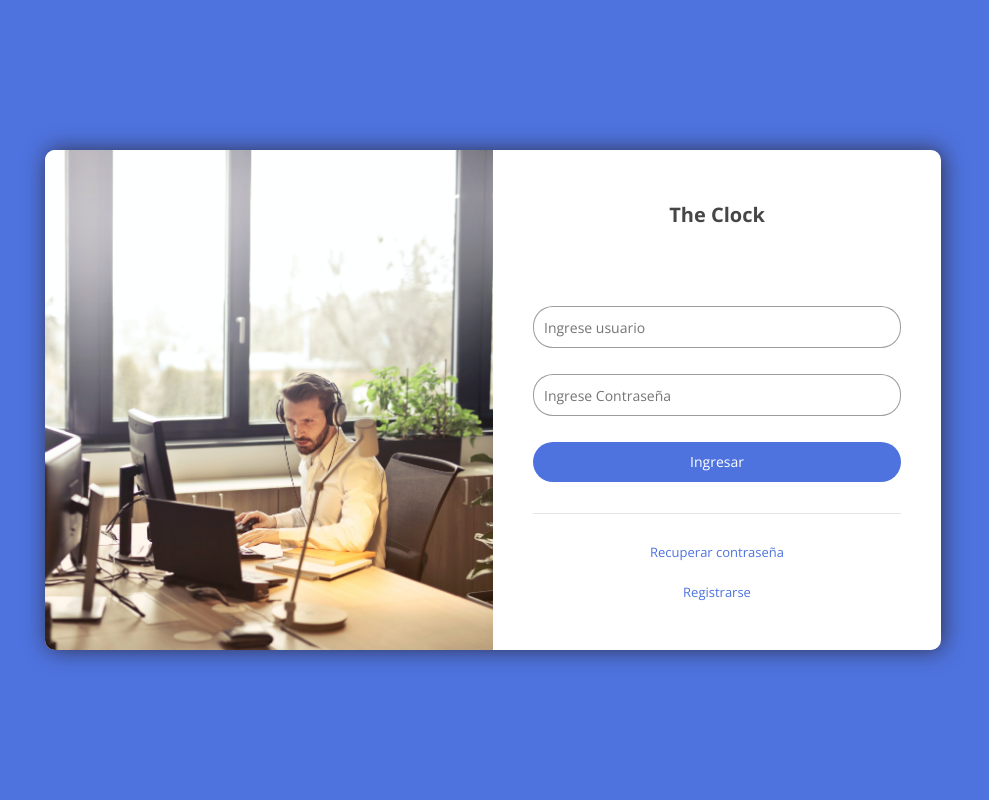
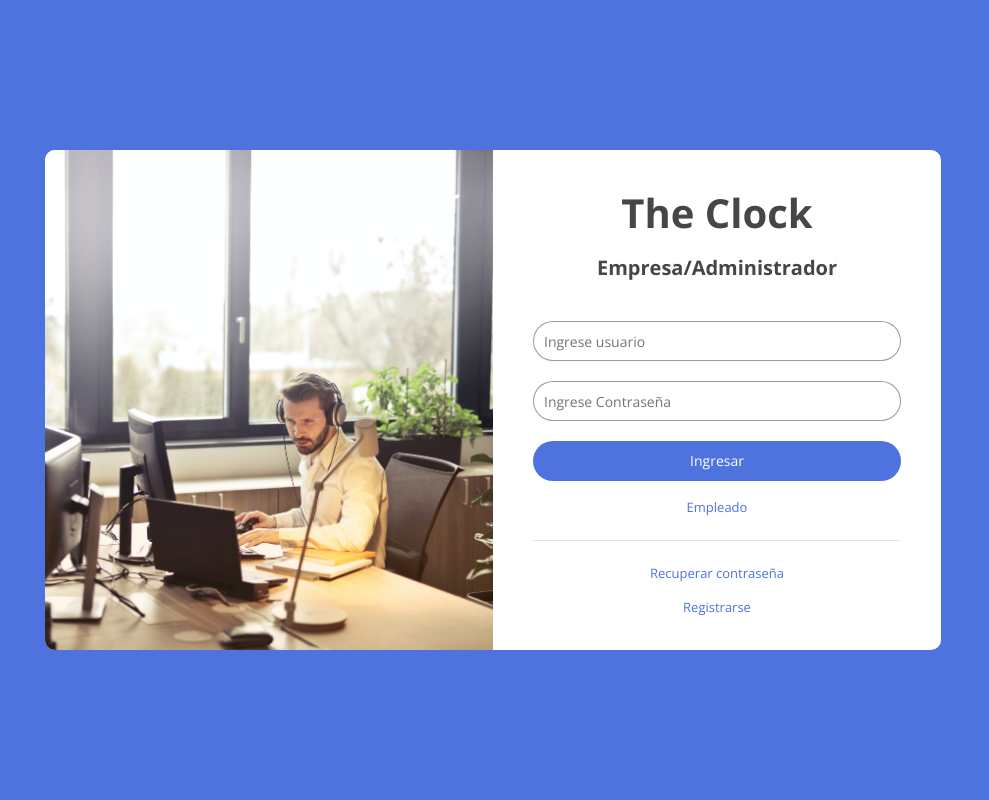
Before and after one commit to ericseparovic/The-Clock, a Flask app: page / in a window 1280 px wide. Shown: the whole page, without its empty margins (147-1136 px from the left). Run offline with Flask 2, Linux system fonts and the light colour scheme.

Commit message:
Se crea estilos login empresa y login empleados

```diff
--- a/app.py
+++ b/app.py
@@ -13,15 +13,16 @@ app = Flask(__name__)
 
 app.config.update(SECRET_KEY=os.urandom(24))
 
+#Login empresas
+@app.route('/')
+def login_company():
+    return render_template('login_company.html')
+
 #Ruta registro de empresas
 @app.route('/register_company')
 def register_company():
     return render_template("register_company.html")
 
-#Login empresas
-@app.route('/')
-def login_company():
-    return render_template('login_company.html')
 
 #Login personal
 @app.route('/login_personal')
--- a/static/css/style.css
+++ b/static/css/style.css
@@ -1,17 +1,47 @@
+/**********Inicio Estilos Generales**********/
 html {
+    -webkit-box-sizing: border-box;
+    -moz-box-sizing: border-box;
+    box-sizing: border-box;
     font-size: 62.5%;
+  }
+  *, *:before, *:after {
+    -webkit-box-sizing: inherit;
+    -moz-box-sizing: inherit;
+    box-sizing: inherit;
 }
 
 body {
-  background-color: #4e73df;
+    margin: 0px;
+    padding: 0px;
+}
+/**********Fin Estilos Generales **********/
+
+/* ----------------------------------------------------- */
+
+/**********Inicio Variables**********/
+:root {
+    --blue: #4e73df;
+    --font-family: 'Open Sans', sans-serif;
+}
+
+/**********Fin Variables**********/
+
+/* ---------------------------------------------------- */
+
+/*Inicio Estilos Login Empresas */
+.main_login {
+    background-color: var(--blue);
+    height: 100vh;
     display: flex;
     justify-content: center;
     align-items: center;
-  height: 100vh;
-  font-family: "Open Sans", sans-serif;
+    font-family: var(--font-family);
 }
 
-.main {
+
+
+.main_login__box {
     background-color: white;
     display: flex;
     flex-wrap: wrap;
@@ -19,34 +49,42 @@ body {
     max-width: 90rem;
     width: 70%;
     border-radius: 1rem;
-  box-shadow: 2px 0px 22px 0px rgba(40, 30, 30, 0.75);
-  -webkit-box-shadow: 2px 0px 22px 0px rgba(40, 30, 30, 0.75);
-  -moz-box-shadow: 2px 0px 22px 0px rgba(40, 30, 30, 0.75);
 }
-.main .main-img, .main .main-form {
+
+.main_login__img, .main_login__form {
     flex: 1;
     padding: 4rem;
+
 }
-.main .main-form h1 {
+
+
+.main_login__form h1 {
     text-align: center;
-  margin-bottom: 5rem;
-  color: #474646;
+    margin-bottom: 2rem;
+    padding: 0px;
+    margin-top: 0px;
+    color: rgb(71, 70, 70);
+    font-size: 4rem;
 }
-.main .main-form .error {
-  color: red;
-  font-size: 1.4rem;
+
+.main_login__form h2 {
     text-align: center;
-  visibility: hidden;
+    color: rgb(71, 70, 70);
+    font-size: 2rem;
 }
-.main .main-form form {
+
+
+.main_login__form form {
     display: flex;
     flex-direction: column;
     justify-content: space-between;
     height: 70%;
+
 }
-.main .main-form form input[type=text] {
+
+.main_login__form input[type="text"] {
         width: auto;
-  height: 2rem;
+        height: 4rem;
         font-size: 1.4rem;
         border-radius: 2rem;
         border: rgba(0, 0, 0, 0.39) 1px solid;
@@ -54,34 +92,60 @@ body {
         padding: 1rem;
         background-color: white;
 }
-.main .main-form form input[type=submit] {
+
+.main_login__form input[type="submit"] {
+
         width: auto;
         height: 4rem;
         font-size: 1.4rem;
         border-radius: 2rem;
         padding: 1rem;
-  background-color: #4e73df;
+        background-color: var(--blue);
         color: white;
         outline: 0;
-  border: rgba(0, 0, 0, 0.1) 0 solid;
+        border: rgba(0,0,0,.1) 0 solid;
         cursor: pointer;
 }
-.main .main-form form input[type=submit]:active {
+
+.main_login__form input[type="button"] {
+
+    width: auto;
+    height: 4rem;
+    font-size: 1.4rem;
+    border-radius: 2rem;
+    padding: 1rem;
+    background-color: var(--blue);
+    color: white;
+    outline: 0;
+    border: rgba(0,0,0,.1) 0 solid;
+    cursor: pointer;
+}
+
+.main_login__form input[type="submit"]:active {
     background-color: #2e4da8;
 }
-.main .main-form form hr {
+
+.main_login__form input[type="button"]:active {
+    background-color: #2e4da8;
+}
+
+hr {
     width: 100%;
     height: 1px;
     border: 0;
-  background-color: rgba(0, 0, 0, 0.1);
+    background-color: rgba(0,0,0,.1);
 }
-.main .main-form form a {
+
+
+a {
     text-decoration: none;
     font-size: 1.3rem;
-  color: #4e73df;
+    color: var(--blue);
     text-align: center;
 }
-.main .main-img {
+
+
+.main_login .main_login__img{
     background-image: url(/static/img/pexels-andrea-piacquadio-845451.jpg);
     background-size: cover;
     background-repeat: no-repeat;
@@ -89,14 +153,24 @@ body {
     border-radius: 1rem 0 0 1rem;
 }
 
+.error {
+    color: red;
+    font-size: 1.2rem;
+    text-align: center;
+    visibility: hidden;
+}
+
 @media screen and (max-width: 860px) {
-  .main {
+    .main_login {
         flex-direction: column;
         max-width: 40rem;
+
+
     }
-  .main .main-img {
+    .main_login__img {
         display: none;
     }
   }
 
-/*# sourceMappingURL=style.css.map */
+/*Fin Estilos Login Empresas */
+/* ----------------------------------------------------- */
--- a/templates/index_company.html
+++ /dev/null
@@ -1,4 +0,0 @@
-{% extends 'layout.html' %}
-{% block body %}
-<h1>Dashboard Empresas</h1>
-{% endblock %}
--- a/templates/login_company.html
+++ b/templates/login_company.html
@@ -1,20 +1,25 @@
 {% extends 'layout.html' %}
 {% block body %}
-<main class="main">
-    <section class="main-img">
+<main class="main_login">
+    <div class="main_login__box">
+        </section>
+        <section class="main_login__img">
 
         </section>
-    <section class="main-form">
+        <section class="main_login__form">
             <h1>The Clock</h1>
+            <h2>Empresa/Administrador</h2>
             <p class="error">Usuario o contraseña incorrecto</p>
             <form action="">
                 <input type="text" id="user" placeholder="Ingrese usuario">
                 <input type="text" id="password" placeholder="Ingrese Contraseña">
                 <input type="submit" value="Ingresar" id="btn">
+                <a href="login_personal">Empleado</a>
                 <hr>
                 <a href="#">Recuperar contraseña</a>
                 <a href="#">Registrarse</a>
             </form>
         </section>
+    </div>
 </main>
 {% endblock body %}
```
Also changed, not shown: templates/login_personal.html (+8 -3 lines). Lines whose indentation alone changed are shown as unchanged.
